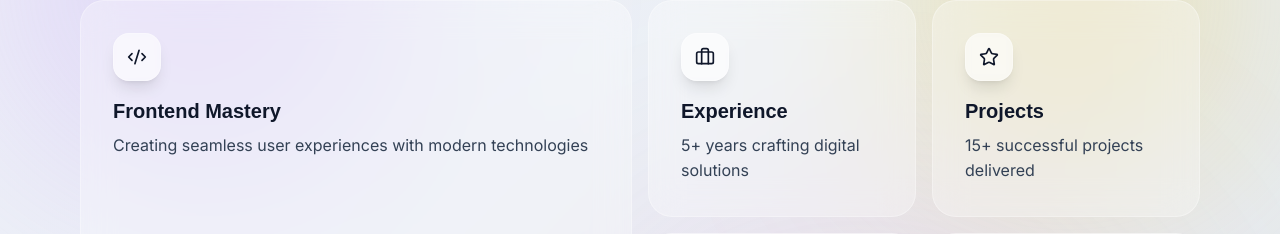
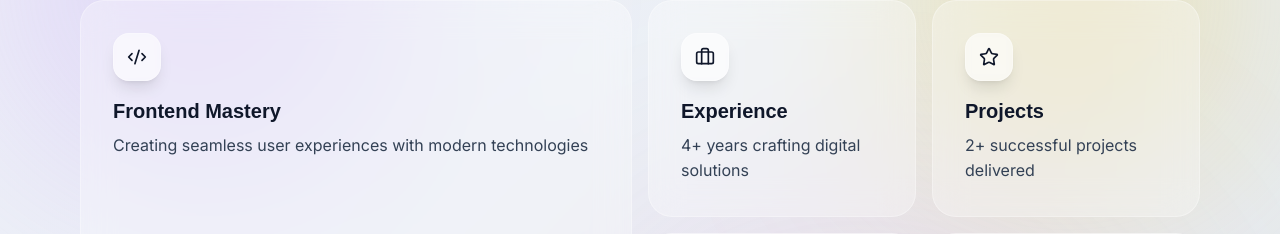
Before and after one commit to Marco6792/portfolio, a Next.js app: page / in a window 1280 px wide. Shown: the part 1010-1244 px from the top of the page. Built offline with nearby package versions, Linux system fonts and the light colour scheme.

Commit message:
fix bugs

```diff
--- a/components/About.tsx
+++ b/components/About.tsx
@@ -1,4 +1,5 @@
 "use client"
+"react/no-unescaped-entities"
 import { motion } from 'framer-motion'
 import { Card, CardContent } from "@/components/ui/card"
 import { Button } from "@/components/ui/button"
--- a/components/BentoGrid.tsx
+++ b/components/BentoGrid.tsx
@@ -1,5 +1,5 @@
 "use client"
-
+"react/no-unescaped-entities"
 import { motion } from 'framer-motion'
 import { Code2, Briefcase, Star, Rocket, Zap, Users } from 'lucide-react'
 
@@ -14,7 +14,7 @@ const items = [
   },
   {
     title: "Experience",
-    description: "5+ years crafting digital solutions",
+    description: "4+ years crafting digital solutions",
     icon: <Briefcase className="w-5 h-5" />,
     delay: 0.3,
     className: "md:col-span-1 md:row-span-1",
@@ -22,7 +22,7 @@ const items = [
   },
   {
     title: "Projects",
-    description: "15+ successful projects delivered",
+    description: "2+ successful projects delivered",
     icon: <Star className="w-5 h-5" />,
     delay: 0.4,
     className: "md:col-span-1 md:row-span-1",
--- a/components/Hero.tsx
+++ b/components/Hero.tsx
@@ -1,5 +1,6 @@
 "use client"
 
+"react/no-unescaped-entities"
 import { TypeAnimation } from 'react-type-animation'
 import { motion } from 'framer-motion'
 import Image from 'next/image'
```
